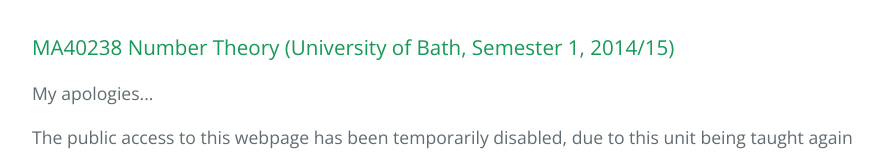
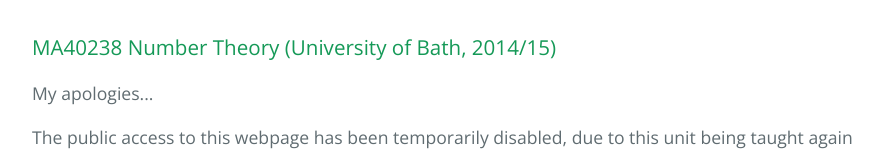
Before and after one commit to ZiyuZhang/ma40238, a plain HTML site: page index.html in a window 1280 px wide. Shown: the top 155 px of the page, without its empty margins (192-1075 px from the left). Drawn offline with nearby package versions, Linux system fonts and the light colour scheme.

Commit message:
Update index.html

```diff
--- a/index.html
+++ b/index.html
@@ -12,7 +12,7 @@
   <body>
     <section class="main-content">
       <h3>
-<a id="ma40238-number-theory" class="anchor" href="#ma40238-number-theory" aria-hidden="true"><span aria-hidden="true" class="octicon octicon-link"></span></a>MA40238 Number Theory (University of Bath, Semester 1, 2014/15)</h3>
+<a id="ma40238-number-theory" class="anchor" href="#ma40238-number-theory" aria-hidden="true"><span aria-hidden="true" class="octicon octicon-link"></span></a>MA40238 Number Theory  (University of Bath, 2014/15)</h3>
 
 <p>My apologies...</p>
 
```
